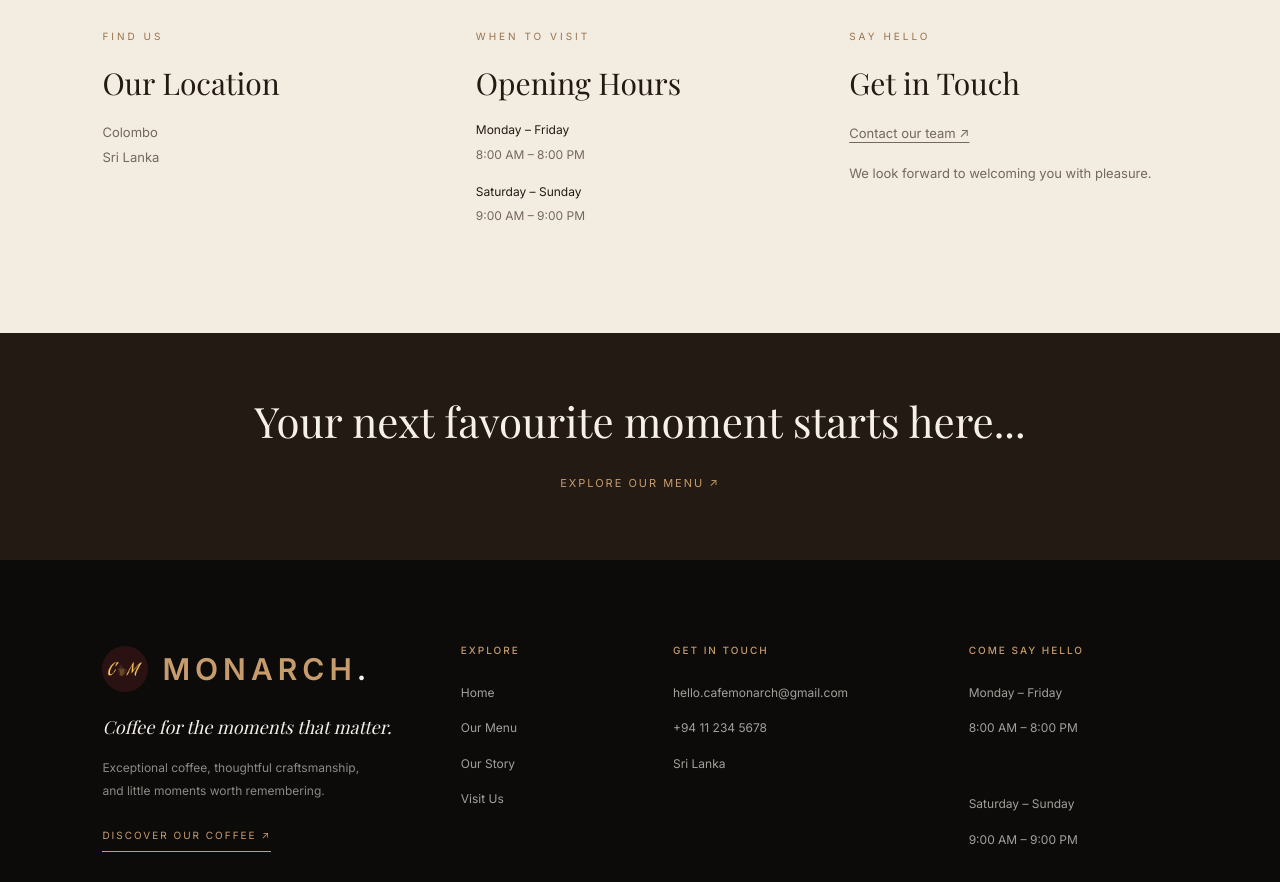
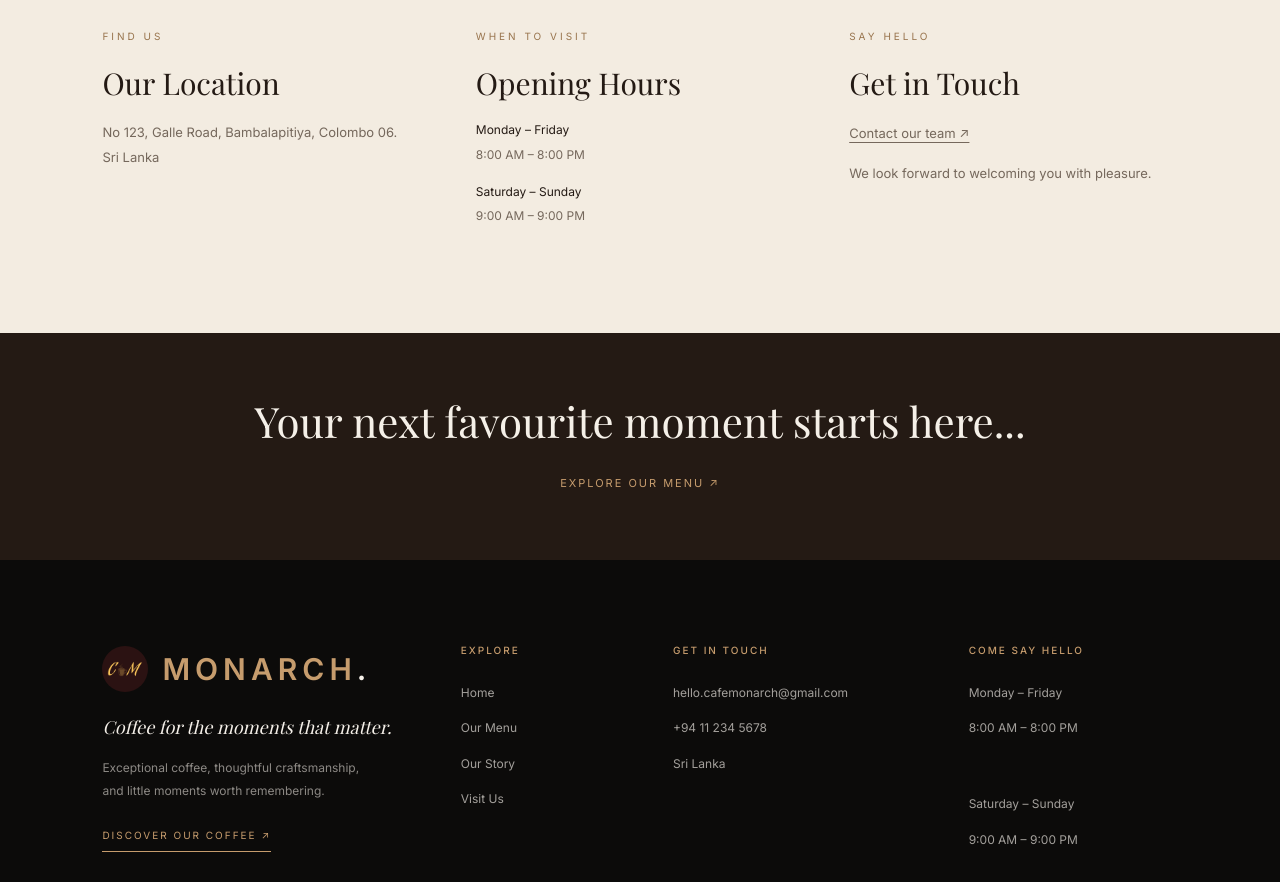
Before and after one commit to SachiEtampawala/Cafe_Monarch-Modern_website, a React (Vite) app: page /visit in a window 1280 px wide. Shown: the part 1160-2042 px from the top of the page. Built offline with nearby package versions, Linux system fonts and the light colour scheme; a web font is replaced by a local one.

Commit message:
Add the address

```diff
--- a/src/pages/Visit.jsx
+++ b/src/pages/Visit.jsx
@@ -38,7 +38,7 @@ function Visit() {
           <div className="visit-detail">
             <span className="visit-label">FIND US</span>
             <h2>Our Location</h2>
-            <p>Colombo</p>
+            <p>No 123, Galle Road, Bambalapitiya, Colombo 06.</p>
             <p>Sri Lanka</p>
           </div>
 
```
